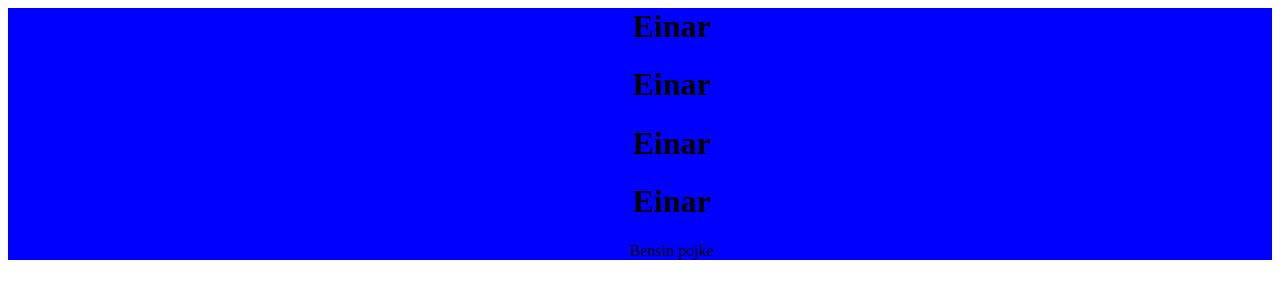
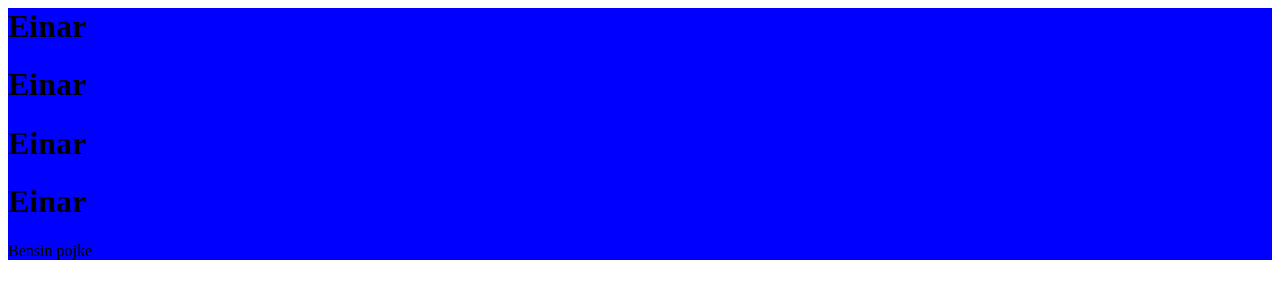
Before and after one commit to Baggsterhd/Projekt-Webbserver, a website: page index.html in a window 1280 px wide. Drawn offline with Linux system fonts and the light colour scheme.

Commit message:
Update main.css

```diff
--- a/public/css/main.css
+++ b/public/css/main.css
@@ -2,7 +2,10 @@
 
 
 .beshlik{
-    text-align: center;
-    padding-left: 5%;
     background-color: blue;
 }
+
+.pagename {
+    text-align: top;
+    margin-right: 5%;
+}
```
